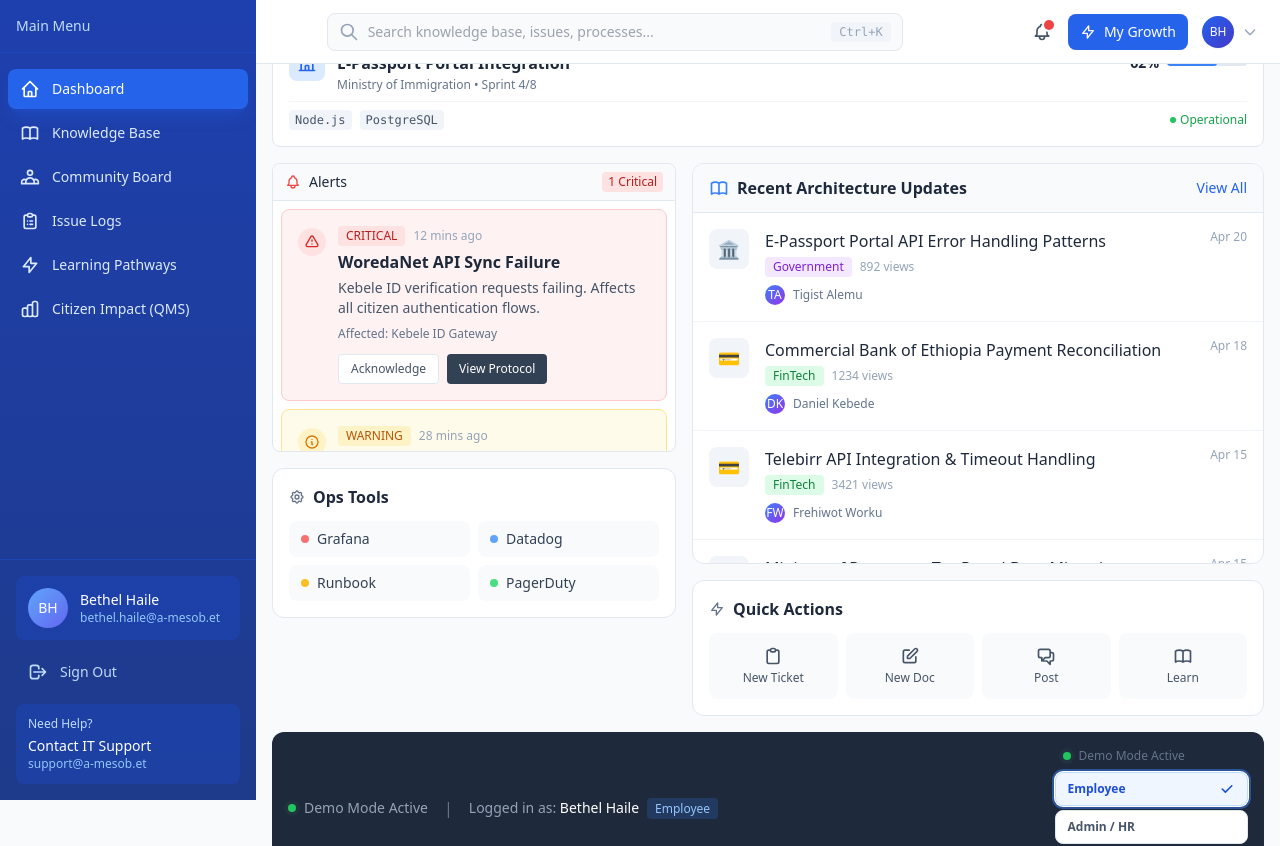
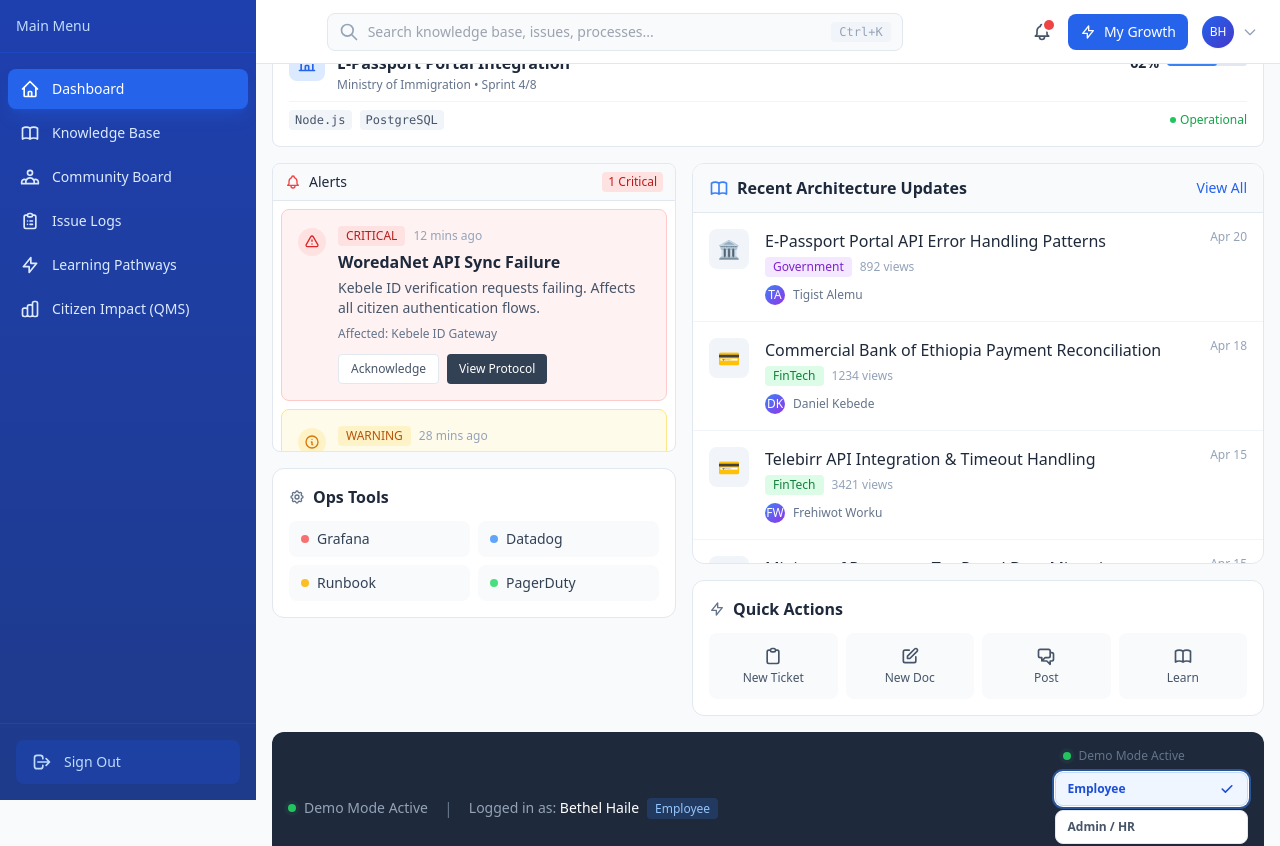
Before and after one commit to TheodorAbel/KM-A-MESOB, a Next.js app: page / in a window 1280 px wide. Shown: the top 846 px of the page. Built offline with nearby package versions, Linux system fonts and the light colour scheme.

Commit message:
dashboard layout improved

```diff
--- a/src/components/layout/LeftSidebar.tsx
+++ b/src/components/layout/LeftSidebar.tsx
@@ -106,7 +106,7 @@
 }
 
 export function LeftSidebar({ isOpen, onClose }: LeftSidebarProps) {
-  const { user, isAdmin, logout } = useAuth();
+  const { isAdmin, logout } = useAuth();
   const router = useRouter();
   const pathname = usePathname();
 
@@ -184,32 +184,16 @@
             </ul>
           </nav>
 
-          <div className="p-4 border-t border-blue-700/50 space-y-3">
-            <div className="flex items-center gap-3 p-3 bg-blue-700/30 rounded-lg">
-              <div className="w-10 h-10 rounded-full bg-gradient-to-br from-blue-400 to-indigo-500 flex items-center justify-center text-white text-sm font-medium shrink-0">
-                {user?.name?.split(' ').map(n => n[0]).join('') || '?'}
-              </div>
-              <div className="flex-1 min-w-0">
-                <p className="text-sm font-medium text-white truncate">{user?.name}</p>
-                <p className="text-xs text-blue-300 truncate">{user?.email}</p>
-              </div>
-            </div>
-
+          <div className="p-4 border-t border-blue-700/50">
             <button
               onClick={handleLogout}
-              className="flex items-center gap-3 w-full px-3 py-2.5 rounded-lg text-blue-200 hover:bg-blue-700/50 hover:text-white transition-colors"
+              className="flex items-center gap-3 w-full px-4 py-3 rounded-lg bg-blue-700/30 text-blue-200 hover:bg-blue-700/50 hover:text-white transition-colors"
             >
               <svg className="w-5 h-5" fill="none" stroke="currentColor" viewBox="0 0 24 24">
                 <path strokeLinecap="round" strokeLinejoin="round" strokeWidth={2} d="M17 16l4-4m0 0l-4-4m4 4H7m6 4v1a3 3 0 01-3 3H6a3 3 0 01-3-3V7a3 3 0 013-3h4a3 3 0 013 3v1" />
               </svg>
               <span className="text-sm font-medium">Sign Out</span>
             </button>
-
-            <div className="bg-blue-700/30 rounded-lg p-3">
-              <p className="text-xs text-blue-200 mb-1">Need Help?</p>
-              <p className="text-sm text-white">Contact IT Support</p>
-              <p className="text-xs text-blue-300">support@a-mesob.et</p>
-            </div>
           </div>
         </div>
       </aside>
```
